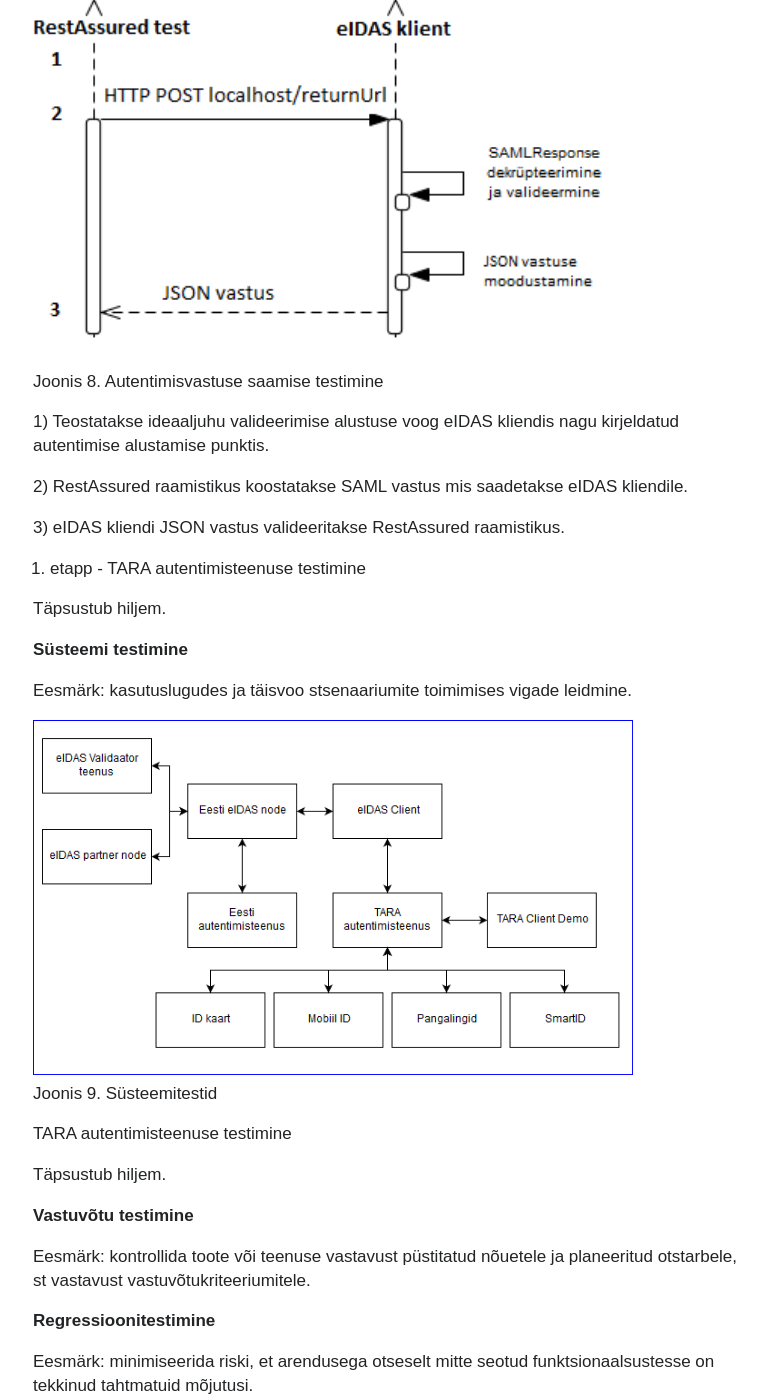
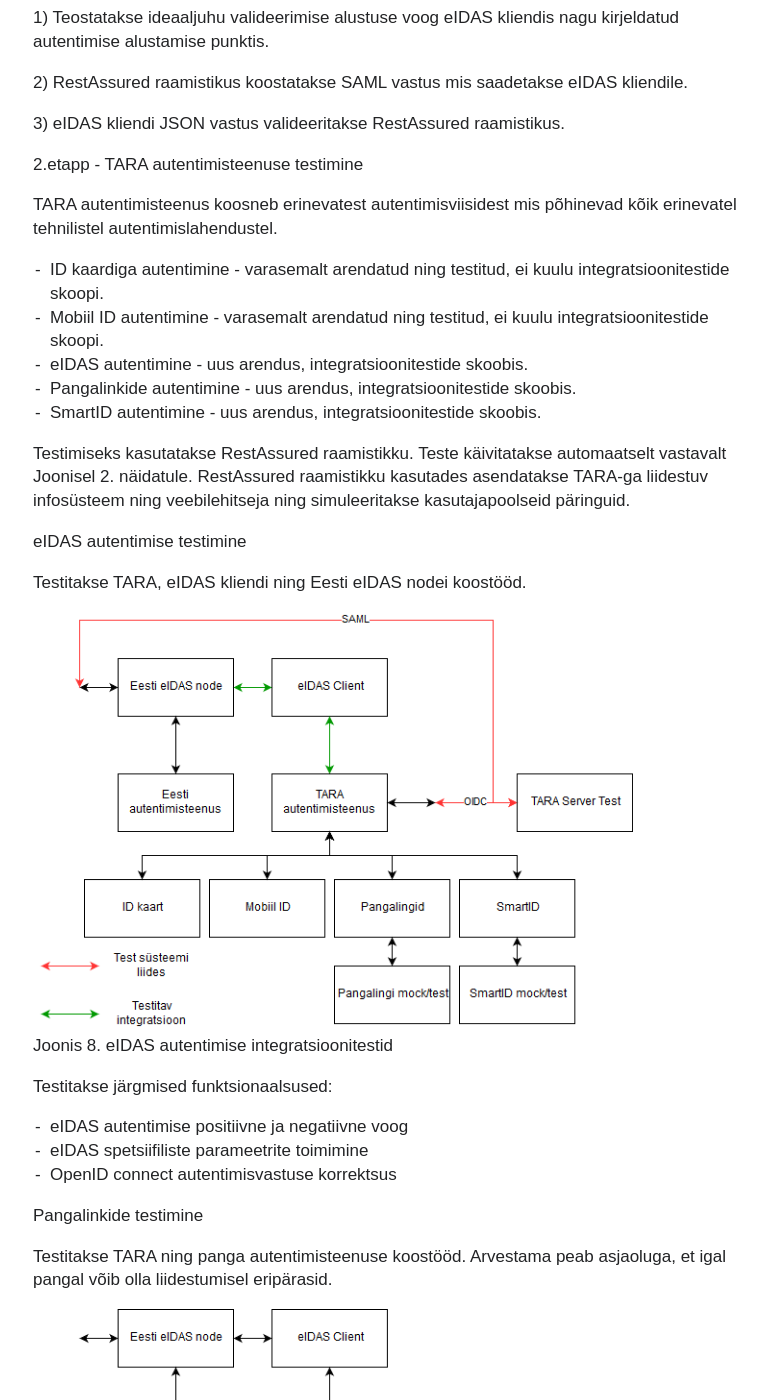
Before and after one commit to e-gov/TARA-Doku, a Jekyll site: the page built from QaStrateegia.md, in a window 1280 px wide and 1400 px high, scrolled down 6967 px. Shown: the whole window, without its empty margins (1-768 px from the left). Built offline with Jekyll 4.4.1, drawn with Linux system fonts in a browser that asks for light colours; our own code applies the rules of GitHub Pages for plain Markdown files; some of the changed text lies outside the part shown.

Commit message:
TARAEI-54 addition of TARA authentication testing

```diff
--- a/QaStrateegia.md
+++ b/QaStrateegia.md
@@ -131,12 +131,9 @@ Tähelepanu tuleb juhtida asjaolule, et avatud lähtekoodiga arenduse korral võ
 
 Eesmärk:  testida erinevate komponentide liidestamist/koostööd.
 
-<img src='img/Integratsioonitestid.png' style='width: 600px;'><br>
-Joonis 5. Integrarsioonitestid
-
 1.etapp eIDAS kliendi testimine
 
-eIDAS kliendi integratsiooni testimiseks kasutatakse RestAssured raamistikku, teste hoitakse koos eIDAS klient tootekoodiga vastavas repositooriumis. Teste käivitatakse automaatselt vastavalt Joonisel 2. näidatule.
+eIDAS kliendi integratsiooni testimiseks kasutatakse RestAssured raamistikku. Teste käivitatakse automaatselt vastavalt Joonisel 2. näidatule.
 RestAssured raamistikku kasutades asendatakse eIDAS kliendiga suhtlev veebilehitseja ning testitakse eIDAS kliendi SAML sõnumivahetust. Eelduseks on, et kasutatav pac4j teek on vastav SAML 2.0 protokollile ning testimisel keskendutakse eIDASest tingitud eripäradele.
 
 eIDAS kliendil on järgnevad olulised funktsionaalsused mille testimine on esmatähtis ning mille automatiseerimine tundub mõtekas:
@@ -170,24 +167,66 @@ Joonis 8. Autentimisvastuse saamise testimine
 
 3) eIDAS kliendi JSON vastus valideeritakse RestAssured raamistikus.
 
-2. etapp - TARA autentimisteenuse testimine
+2.etapp - TARA autentimisteenuse testimine
 
-Täpsustub hiljem.
+TARA autentimisteenus koosneb erinevatest autentimisviisidest mis põhinevad kõik erinevatel tehnilistel autentimislahendustel.
+
+* ID kaardiga autentimine - varasemalt arendatud ning testitud, ei kuulu integratsioonitestide skoopi.
+* Mobiil ID autentimine - varasemalt arendatud ning testitud, ei kuulu integratsioonitestide skoopi.
+* eIDAS autentimine - uus arendus, integratsioonitestide skoobis.
+* Pangalinkide autentimine - uus arendus, integratsioonitestide skoobis.
+* SmartID autentimine - uus arendus, integratsioonitestide skoobis.
+
+Testimiseks kasutatakse RestAssured raamistikku. Teste käivitatakse automaatselt vastavalt Joonisel 2. näidatule. RestAssured raamistikku kasutades asendatakse TARA-ga liidestuv infosüsteem ning
+veebilehitseja ning simuleeritakse kasutajapoolseid päringuid.
+
+eIDAS autentimise testimine
+
+Testitakse TARA, eIDAS kliendi ning Eesti eIDAS nodei koostööd.
+
+<img src='img/EidasIT.png' style='width: 600px;'><br>
+Joonis 8. eIDAS autentimise integratsioonitestid
+
+Testitakse järgmised funktsionaalsused:
+
+* eIDAS autentimise positiivne ja negatiivne voog
+* eIDAS spetsiifiliste parameetrite toimimine
+* OpenID connect autentimisvastuse korrektsus
+
+Pangalinkide testimine
+
+Testitakse TARA ning panga autentimisteenuse koostööd. Arvestama peab asjaoluga, et igal pangal võib olla liidestumisel eripärasid.
+
+<img src='img/PangalingidIT.png' style='width: 600px;'><br>
+Joonis 9. Pangalingi autentimise integratsioonitestid
+
+Testitakse järgmised funktsionaalsused:
+
+* Pangalingi autentimise positiivne ja negatiivne voog
+* OpenID connect autentimisvastuse korrektsus
+
+SmartID testimine
+
+Testitakse TARA ning SmartID autentimisteenuse koostööd.
+
+<img src='img/SmartidIT.png' style='width: 600px;'><br>
+Joonis 10. SmartID autentimise integratsioonitestid
+
+Testitakse järgmised funktsionaalsused:
+
+* SmartID autentimise positiivne ja negatiivne voog
+* OpenID connect autentimisvastuse korrektsus
 
 **Süsteemi testimine**
 
 Eesmärk: kasutuslugudes ja täisvoo stsenaariumite toimimises vigade leidmine.
 
 <img src='img/Systeemitestid.png' style='width: 600px;'><br>
-Joonis 9. Süsteemitestid
-
-TARA autentimisteenuse testimine
-
-Täpsustub hiljem.
+Joonis 11. Süsteemitestid
 
 **Vastuvõtu testimine**
 
-Eesmärk:  kontrollida toote või teenuse vastavust püstitatud nõuetele ja planeeritud otstarbele, st vastavust vastuvõtukriteeriumitele.
+Eesmärk: kontrollida toote või teenuse vastavust püstitatud nõuetele ja planeeritud otstarbele, st vastavust vastuvõtukriteeriumitele.
 
 **Regressioonitestimine**
 
```
Also changed, not shown: other parts of QaStrateegia.md (+4 -4 lines), img/EidasIT.png (added), img/PangalingidIT.png (added), img/SmartidIT.png (added).
